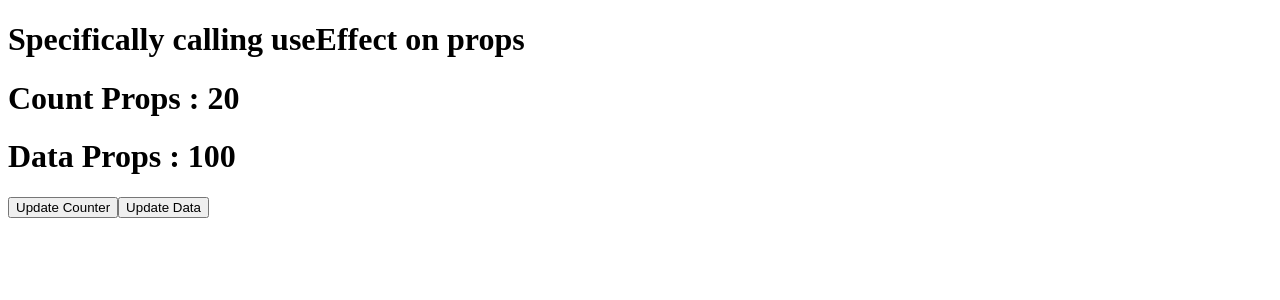
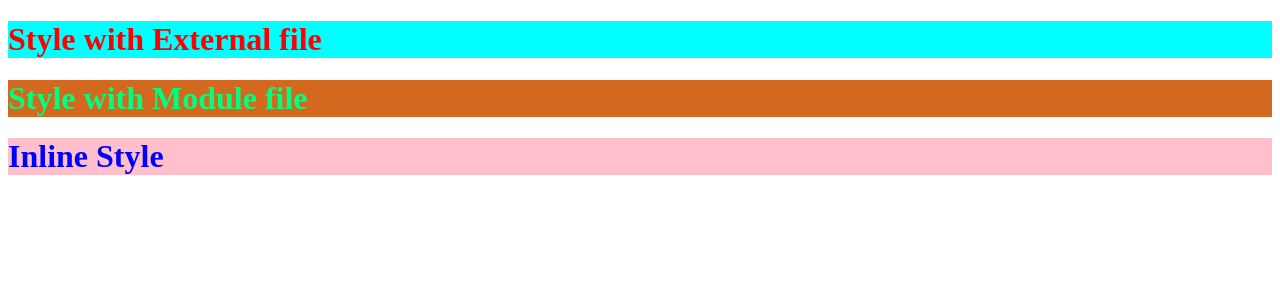
Before and after one commit to Krunal01/Practice, a React (Create React App) app: page / in a window 1280 px wide. Shown: the top 300 px of the page. Built offline with nearby package versions, Linux system fonts and the light colour scheme.

Commit message:
style in react js

```diff
--- /dev/null
+++ b/src/Style.css
@@ -0,0 +1,5 @@
+.Ex{
+    color:  red;
+    background-color: aqua;
+    /* width: 320px; */
+}
--- /dev/null
+++ b/src/Style.js
@@ -0,0 +1,15 @@
+import React from "react";
+import "./Style.css";
+import style from "./style.module.css";
+
+function Style() {
+  return (
+    <div>
+      <h1 className="Ex">Style with External file</h1>
+      <h1 className={style.xe}>Style with Module file</h1>
+      <h1 style={{ color: "blue", backgroundColor: "pink" }}>Inline Style</h1>
+    </div>
+  );
+}
+
+export default Style;
--- a/src/index.js
+++ b/src/index.js
@@ -1,7 +1,8 @@
 import React from "react";
 import ReactDOM from "react-dom";
+import Style from "./Style";
 // import Simpleform from "./Simpleform";
-import App from "./App";
+// import App from "./App";
 // import Toggle from "./Toggle";
 // import Apps from "./Apps";
 // import usecustom from "./Usecustom";
@@ -23,4 +24,4 @@ import App from "./App";
 //   <Student name="Rahul" subject="OS" />,
 //   document.getElementById("root")
 // );
-ReactDOM.render(<App />, document.getElementById("root"));
+ReactDOM.render(<Style />, document.getElementById("root"));
--- /dev/null
+++ b/src/style.module.css
@@ -0,0 +1,5 @@
+.xe{
+    background-color: chocolate;
+    color: springgreen;
+    /* width: 300px; */
+}
```
